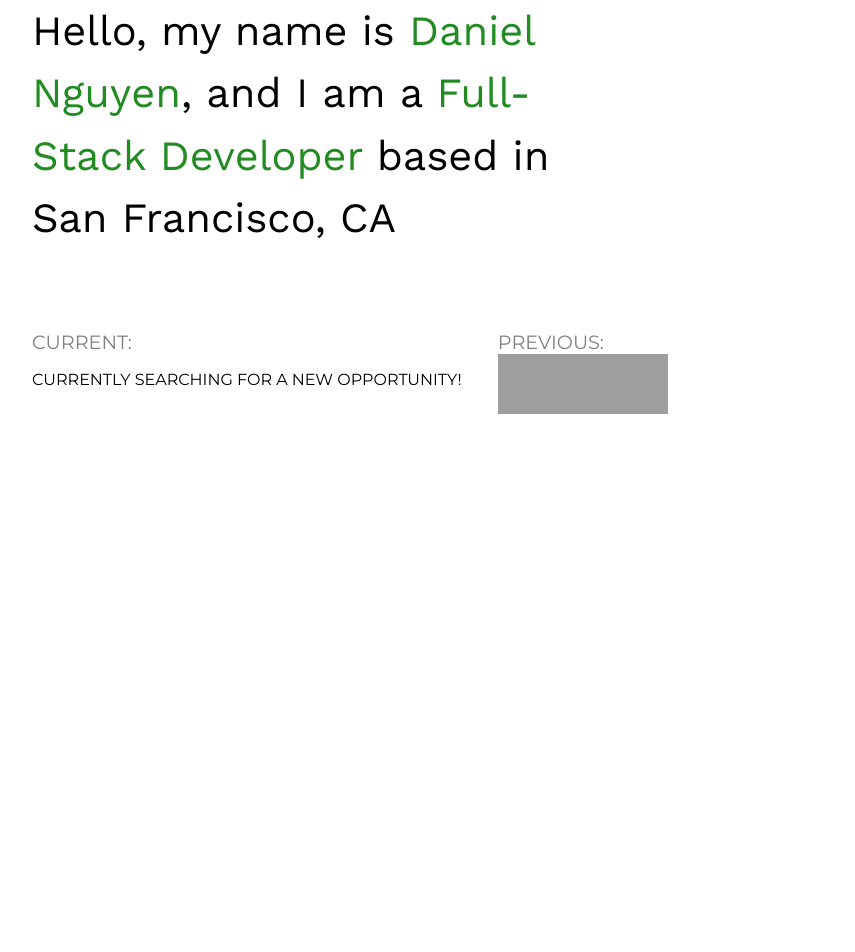
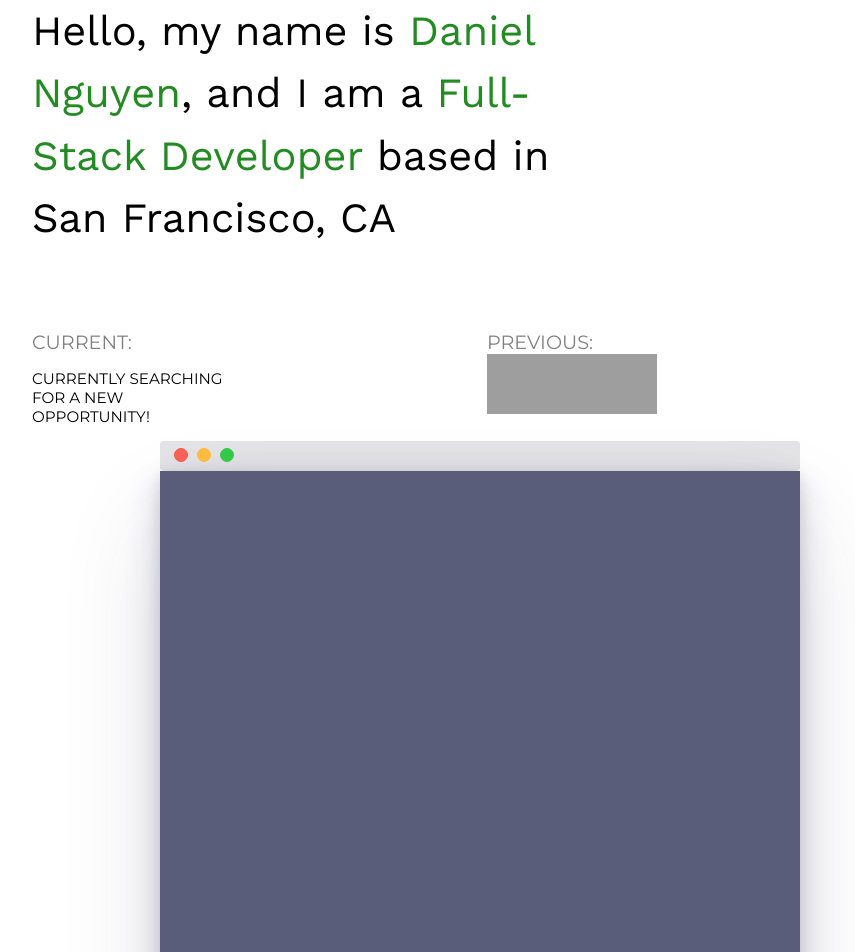
Before and after one commit to nguyend08/website-portfolio, a React (Create React App) app: page / in a window 1280 px wide. Shown: the top 952 px of the page, without its empty margins (160-1015 px from the left). Before the commit the page ends 800 px from the top, so only its background shows below. Built offline with nearby package versions, Linux system fonts and the light colour scheme; grey boxes are pictures that could not be loaded.

Commit message:
created terminal header and body.  Need to add text inside

```diff
--- a/src/App.js
+++ b/src/App.js
@@ -1,11 +1,13 @@
 import React from 'react';
 import './App.css';
 import Title from './Components/Title'
+import About from './Components/About'
 
 function App() {
   return (
     <div className="App">
       <Title/>
+      <About/>
     </div>
   );
 }
--- a/src/Components/About.js
+++ b/src/Components/About.js
@@ -0,0 +1,17 @@
+import React from 'react';
+import '../Styles/about-styles.css'
+
+export default function About(props) {
+  return (
+    <div className='about-container'>
+      <div className='terminal-container'>
+        <div className='terminal-header'>
+          <div className='terminal-button red'></div>
+          <div className='terminal-button yellow'></div>
+          <div className='terminal-button green'></div>
+        </div>
+        <div className='terminal-body'></div>
+      </div>
+    </div>
+  )
+}
--- a/src/Components/Title.js
+++ b/src/Components/Title.js
@@ -5,8 +5,8 @@ export default function Title (props) {
   return (
     <div className='title-container'>
       <div class='title'>
-        Hello, my name is <a className='title-highlight' href="https://www.linkedin.com/in/daniel-nguyen-08/">Daniel Nguyen</a>,
-        and I am a <a className='title-highlight' href="https://github.com/nguyend08">Full-Stack Developer</a> based in San Francisco, CA
+        Hello, my name is <a className='title-highlight' href="https://www.linkedin.com/in/daniel-nguyen-08/" target="_blank">Daniel Nguyen</a>,
+        and I am a <a className='title-highlight' href="https://github.com/nguyend08" target="_blank">Full-Stack Developer</a> based in San Francisco, CA
       </div>
     <div className='positions'>
         <div className='current-position'>
--- /dev/null
+++ b/src/Styles/about-styles.css
@@ -0,0 +1,43 @@
+.about-container {
+  width: 50%;
+  margin: 0 auto;
+}
+
+.terminal-container {
+}
+
+.terminal-header {
+  background-color: #e4e3e5;
+  padding: 5px;
+  border-radius: 4px 4px;
+}
+
+.terminal-button {
+  display: inline-block;
+  width:12px;
+  height:12px;
+  border-radius: 50%;
+  margin-left: 9px;
+}
+
+.red {
+  background-color: #f96256;
+  border: 1px solid #f65549;
+}
+
+.yellow {
+  background-color: #fdbc3d;
+  border: 1px solid #fdbc3d;
+}
+
+.green {
+  background-color: #33c948;
+  border: 1px solid #33c948;
+}
+
+.terminal-body {
+  background-color: #5a5d7a;
+  height: 600px;
+  border-radius: 0 0 4px 4px;
+  box-shadow: 0 50px 100px rgba(50,50,93,.15), 0 15px 35px rgba(50,50,93,.2), 0 5px 15px rgba(0,0,0,.12);
+}
--- a/src/Styles/title-styles.css
+++ b/src/Styles/title-styles.css
@@ -28,8 +28,9 @@
 }
 
 .current-position > p {
-  font-size: 1.0rem;
+  font-size: 0.95rem;
   color: black;
+  width: 45%;
 }
 
 .previous-position > div > a > img{
```
